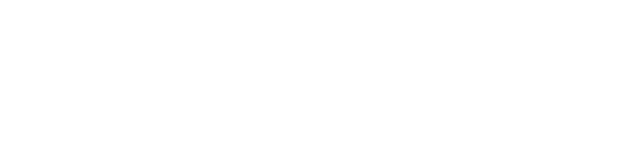
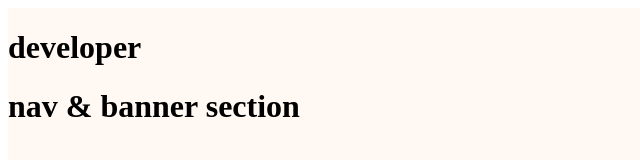
Before and after one commit to MoriomAsha98/Moriom-portfolio, a plain HTML site: page index.html in a window 1280 px wide. Shown: the whole page, without its empty margins (0-640 px from the left). Drawn offline with Linux system fonts and the light colour scheme.

Commit message:
Crated header sction

```diff
--- a/index.html
+++ b/index.html
@@ -7,6 +7,24 @@
     <title>My portfolio website</title>
 </head>
 <body>
+ <!-- started header section -->
+    <header>
+        <div class="header" >
+            <!-- developer -->
+            <div class="developer" >
+               <h1>developer</h1>
+
+            </div>
+            <!-- Navber section -->
+            <div class="Banner" >
+                <h1>nav & banner section</h1>
+            </div>
+        </div>
+    </header>
+
+
+
+
 
 
 
--- a/style.css
+++ b/style.css
@@ -0,0 +1,12 @@
+header{
+    background-color: #FFF8F3;
+    height: 600px;
+    display: flex;
+    justify-content: space-between;
+}
+developer{
+    width: 20px;
+}
+banner{
+    width: 80%;
+}
```
